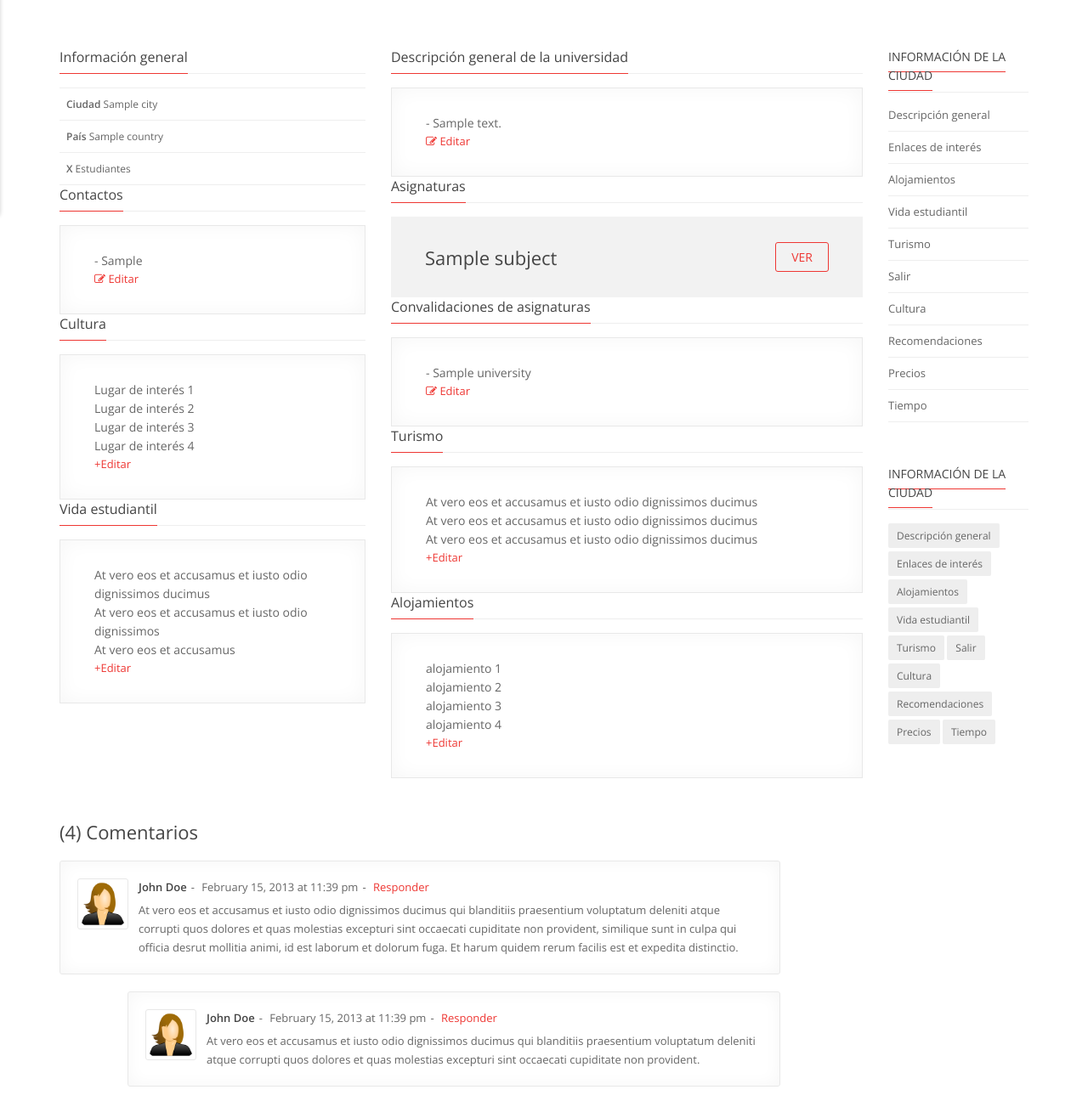
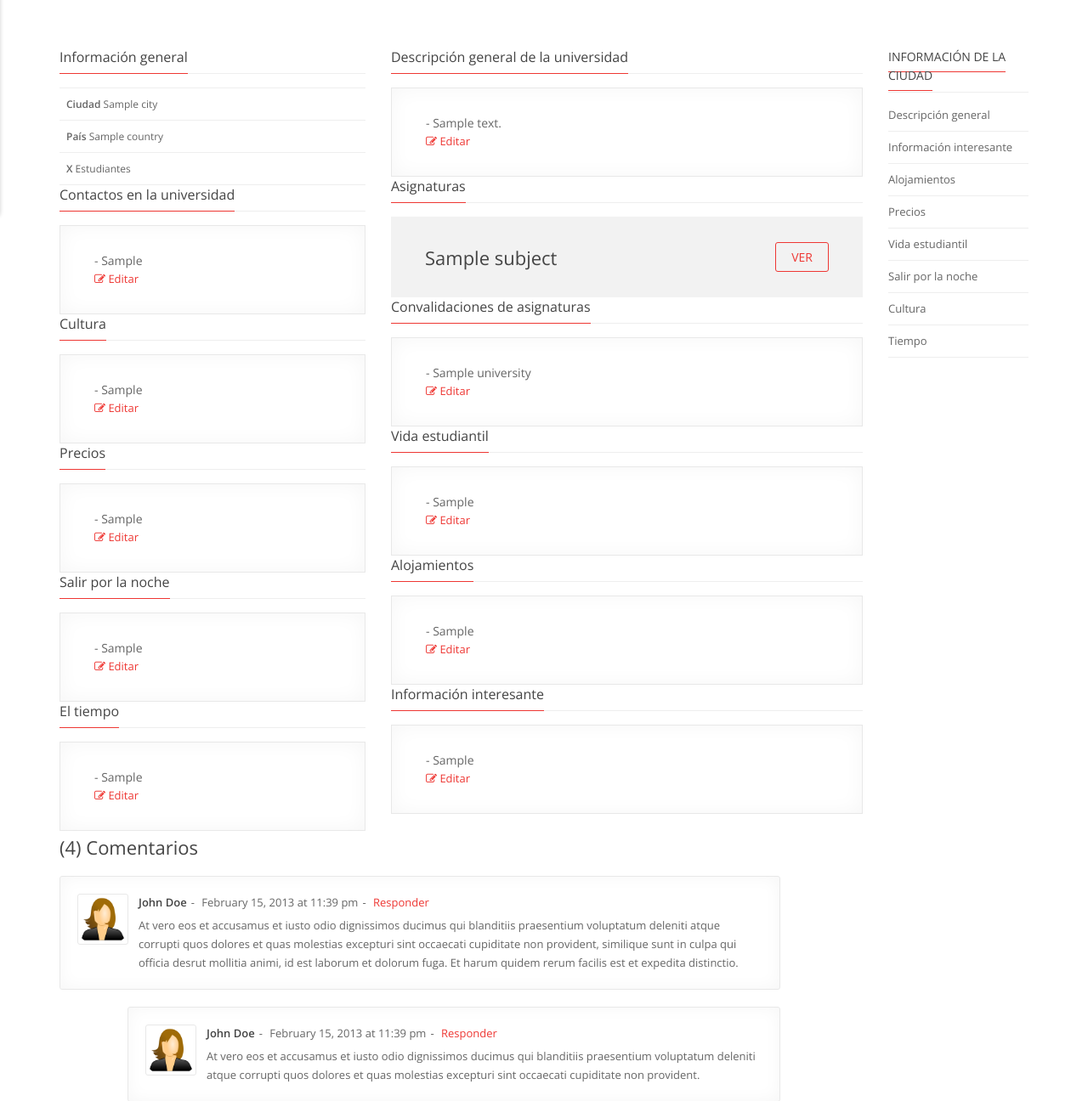
Before and after one commit to marved/erasmus, a Django app: page /universities/1 in a window 1280 px wide. Shown: the part 285-1581 px from the top of the page at 85% size. Run offline with Django 3.2, Linux system fonts and the light colour scheme; tables that the repository leaves empty hold one stand-in row (values such as "Sample post").

Commit message:
Show city information in university-detail view

```diff
--- a/shareErasmus/templates/shareErasmus/pages/university-detail.html
+++ b/shareErasmus/templates/shareErasmus/pages/university-detail.html
@@ -41,7 +41,7 @@
         </div>
 
         <!-- Classic Heading -->
-        <h4 class="classic-title"><span>Contactos</span></h4>
+        <h4 class="classic-title"><span>Contactos en la universidad</span></h4>
         <!-- Start Call Action -->
         <div class="call-action call-action-boxed call-action-style1 no-descripton clearfix">
           <!-- Call Action Text -->
@@ -60,25 +60,58 @@
         <!-- Start Call Action -->
         <div class="call-action call-action-boxed call-action-style1 no-descripton clearfix">
           <!-- Call Action Text -->
-          <p>Lugar de interés 1</p>
-          <p>Lugar de interés 2</p>
-          <p>Lugar de interés 3</p>
-          <p>Lugar de interés 4</p>
+          {% for paragraph in info_city.culture %}
+          <p>- {{paragraph}}</p>
+          {% endfor %}
           <!-- Call Action Button -->
-          <a href="#">+Editar</a>
+          <a href="/settings/cities">
+            <i class="fa fa-edit"></i> Editar
+          </a>
         </div>
         <!-- End Call Action -->
 
         <!-- Classic Heading -->
-        <h4 class="classic-title"><span>Vida estudiantil</span></h4>
+        <h4 class="classic-title"><span>Precios</span></h4>
         <!-- Start Call Action -->
         <div class="call-action call-action-boxed call-action-style1 no-descripton clearfix">
           <!-- Call Action Text -->
-          <p>At vero eos et accusamus et iusto odio dignissimos ducimus</p>
-          <p>At vero eos et accusamus et iusto odio dignissimos</p>
-          <p>At vero eos et accusamus</p>
+          {% for paragraph in info_city.prices %}
+          <p>- {{paragraph}}</p>
+          {% endfor %}
           <!-- Call Action Button -->
-          <a href="#">+Editar</a>
+          <a href="/settings/cities">
+            <i class="fa fa-edit"></i> Editar
+          </a>
+        </div>
+        <!-- End Call Action -->
+
+        <!-- Classic Heading -->
+        <h4 class="classic-title"><span>Salir por la noche</span></h4>
+        <!-- Start Call Action -->
+        <div class="call-action call-action-boxed call-action-style1 no-descripton clearfix">
+          <!-- Call Action Text -->
+          {% for paragraph in info_city.nightlife %}
+          <p>- {{paragraph}}</p>
+          {% endfor %}
+          <!-- Call Action Button -->
+          <a href="/settings/cities">
+            <i class="fa fa-edit"></i> Editar
+          </a>
+        </div>
+        <!-- End Call Action -->
+
+        <!-- Classic Heading -->
+        <h4 class="classic-title"><span>El tiempo</span></h4>
+        <!-- Start Call Action -->
+        <div class="call-action call-action-boxed call-action-style1 no-descripton clearfix">
+          <!-- Call Action Text -->
+          {% for paragraph in info_city.weather %}
+          <p>- {{paragraph}}</p>
+          {% endfor %}
+          <!-- Call Action Button -->
+          <a href="/settings/cities">
+            <i class="fa fa-edit"></i> Editar
+          </a>
         </div>
         <!-- End Call Action -->
 
@@ -130,15 +163,17 @@
         <!-- End Call Action -->
 
         <!-- Classic Heading -->
-        <h4 class="classic-title"><span>Turismo</span></h4>
+        <h4 class="classic-title"><span>Vida estudiantil</span></h4>
         <!-- Start Call Action -->
         <div class="call-action call-action-boxed call-action-style1 no-descripton clearfix">
           <!-- Call Action Text -->
-          <p>At vero eos et accusamus et iusto odio dignissimos ducimus</p>
-          <p>At vero eos et accusamus et iusto odio dignissimos ducimus</p>
-          <p>At vero eos et accusamus et iusto odio dignissimos ducimus</p>
+          {% for paragraph in info_city.student_life %}
+          <p>- {{paragraph}}</p>
+          {% endfor %}
           <!-- Call Action Button -->
-          <a href="#">+Editar</a>
+          <a href="/settings/cities">
+            <i class="fa fa-edit"></i> Editar
+          </a>
         </div>
         <!-- End Call Action -->
 
@@ -148,12 +183,28 @@
         <!-- Start Call Action -->
         <div class="call-action call-action-boxed call-action-style1 no-descripton clearfix">
           <!-- Call Action Text -->
-          <p>alojamiento 1</p>
-          <p>alojamiento 2</p>
-          <p>alojamiento 3</p>
-          <p>alojamiento 4</p>
+          {% for paragraph in info_city.lodging %}
+          <p>- {{paragraph}}</p>
+          {% endfor %}
           <!-- Call Action Button -->
-          <a href="#">+Editar</a>
+          <a href="/settings/cities">
+            <i class="fa fa-edit"></i> Editar
+          </a>
+        </div>
+        <!-- End Call Action -->
+
+        <!-- Classic Heading -->
+        <h4 id="city-information-interest" class="classic-title"><span>Información interesante</span></h4>
+        <!-- Start Call Action -->
+        <div class="call-action call-action-boxed call-action-style1 no-descripton clearfix">
+          <!-- Call Action Text -->
+          {% for paragraph in info_city.information_interest %}
+          <p>- {{paragraph}}</p>
+          {% endfor %}
+          <!-- Call Action Button -->
+          <a href="/settings/cities">
+            <i class="fa fa-edit"></i> Editar
+          </a>
         </div>
         <!-- End Call Action -->
 
@@ -171,28 +222,22 @@
               <a href="#">Descripción general</a>
             </li>
             <li>
-              <a href="#">Enlaces de interés</a>
+              <a href="#city-information-interest">Información interesante</a>
             </li>
             <li>
               <a href="#">Alojamientos</a>
             </li>
             <li>
+              <a href="#">Precios</a>
+            </li>
+            <li>
               <a href="#">Vida estudiantil</a>
             </li>
             <li>
-              <a href="#">Turismo</a>
-            </li>
-            <li>
-              <a href="#">Salir</a>
+              <a href="#">Salir por la noche</a>
             </li>
             <li>
               <a href="#">Cultura</a>
-            </li>
-            <li>
-              <a href="#">Recomendaciones</a>
-            </li>
-            <li>
-              <a href="#">Precios</a>
             </li>
             <li>
               <a href="#">Tiempo</a>
@@ -200,22 +245,6 @@
           </ul>
         </div>
 
-        <!-- Tags Widget -->
-        <div class="widget widget-tags">
-          <h4 class="classic-title"><span>Información de la ciudad</span></h4>
-          <div class="tagcloud">
-            <a href="#">Descripción general</a>
-            <a href="#">Enlaces de interés</a>
-            <a href="#">Alojamientos</a>
-            <a href="#">Vida estudiantil</a>
-            <a href="#">Turismo</a>
-            <a href="#">Salir</a>
-            <a href="#">Cultura</a>
-            <a href="#">Recomendaciones</a>
-            <a href="#">Precios</a>
-            <a href="#">Tiempo</a>
-          </div>
-        </div>
 
       </div>
       <!--End right Page Content-->
--- a/shareErasmus/views/views.py
+++ b/shareErasmus/views/views.py
@@ -30,6 +30,15 @@ class UniversityDetailView(View):
             try:
                 university = University.objects.get(pk=university_id)
                 description = university.description.split("\n")
+                info_city = {'description': university.city.description.split("\n"),
+                             'lodging': university.city.lodging.split("\n"),
+                             'prices': university.city.prices.split("\n"),
+                             'weather': university.city.weather.split("\n"),
+                             'student_life': university.city.student_life.split("\n"),
+                             'culture': university.city.culture.split("\n"),
+                             'nightlife': university.city.nightlife.split("\n"),
+                             'information_interest': university.city.information_interest.split("\n")
+                };
                 validation_subjects = university.validation_subjects.split("\n")
                 contacts = university.contacts.split("\n")
                 subjects = Subject.objects.all().filter(university=university_id)
@@ -38,7 +47,8 @@ class UniversityDetailView(View):
                     'subjects': subjects,
                     'description': description,
                     'validation_subjects': validation_subjects,
-                    'contacts': contacts
+                    'contacts': contacts,
+                    'info_city': info_city
                 }
                 return render(request, "pages/university-detail.html", context)
             except:
```
